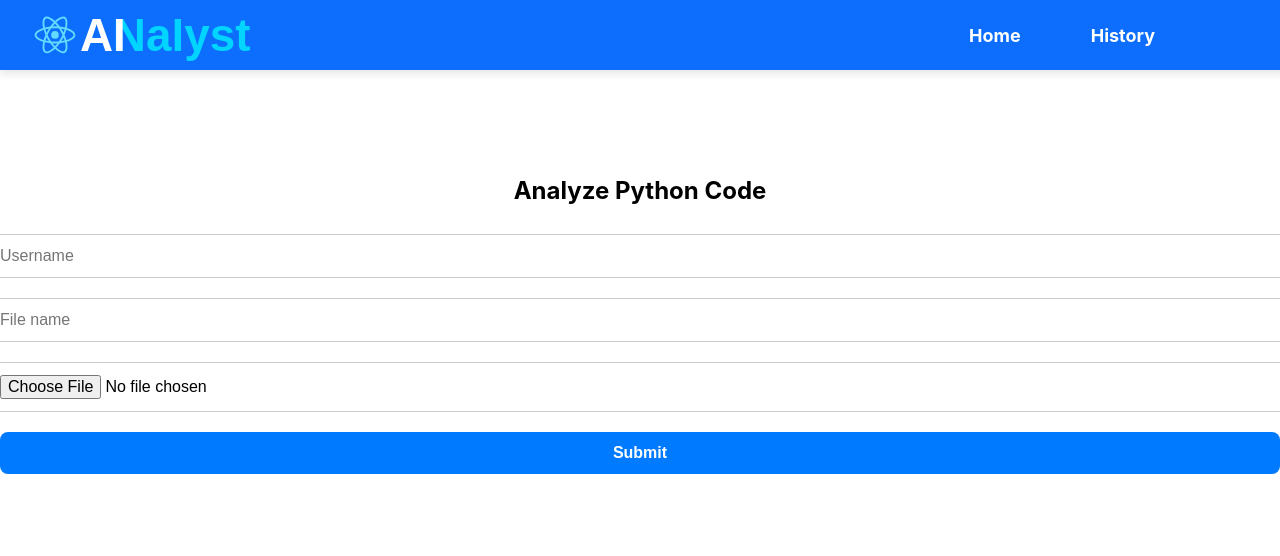
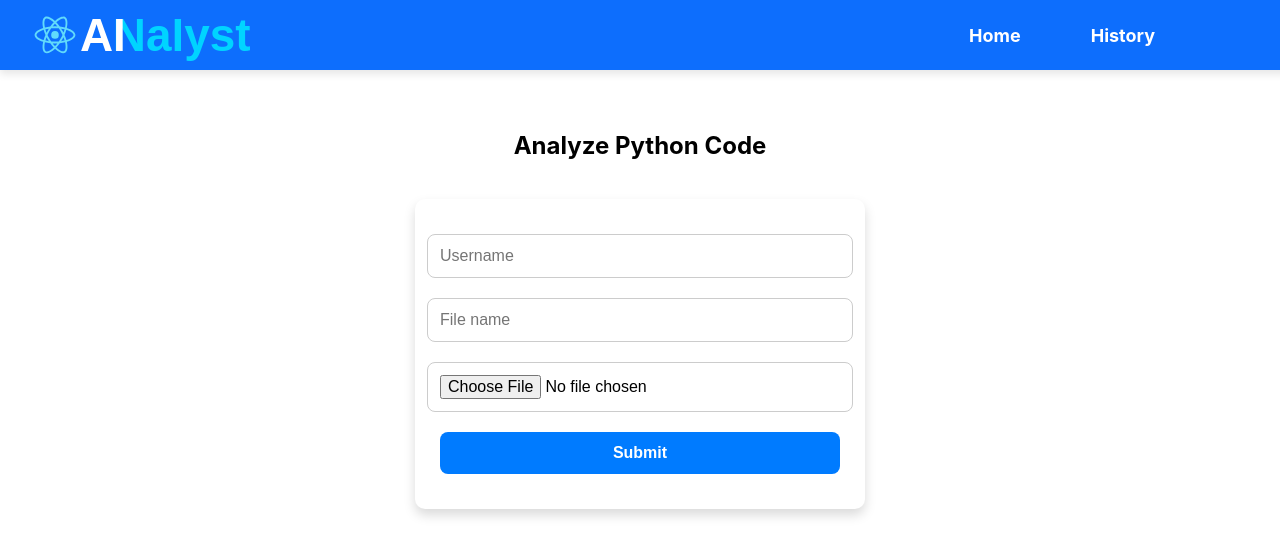
Before and after one commit to Davernie/Ainalyst---Millennium-Management, a React (Create React App) app in the folder frontend/: page / in a window 1280 px wide. Shown: the top 556 px of the page. Built offline with nearby package versions, Linux system fonts and the light colour scheme.

Commit message:
Changes in home page for consistent UI with history page

```diff
--- a/frontend/src/pages/Home.js
+++ b/frontend/src/pages/Home.js
@@ -61,6 +61,7 @@ function Home() {
   return (
     <div className="page-container">
       <h2>Analyze Python Code</h2>
+      <form onSubmit={analyzeCode}>
       <input
         type="text"
         placeholder="Username"
@@ -74,9 +75,11 @@ function Home() {
         onChange={(e) => setFilePath(e.target.value)}
       />
       <input type="file" accept=".py" onChange={handleFileUpload} />
-      <button onClick={analyzeCode} disabled={loading || !fileContent}>
+      <button type="submit" disabled={loading || !fileContent}>
         {loading ? "Analyzing..." : "Submit"}
       </button>
+    </form>
+
 
       {/* Display API Response */}
       {error && <p style={{ color: "red" }}>ERROR: {error}</p>}
```
